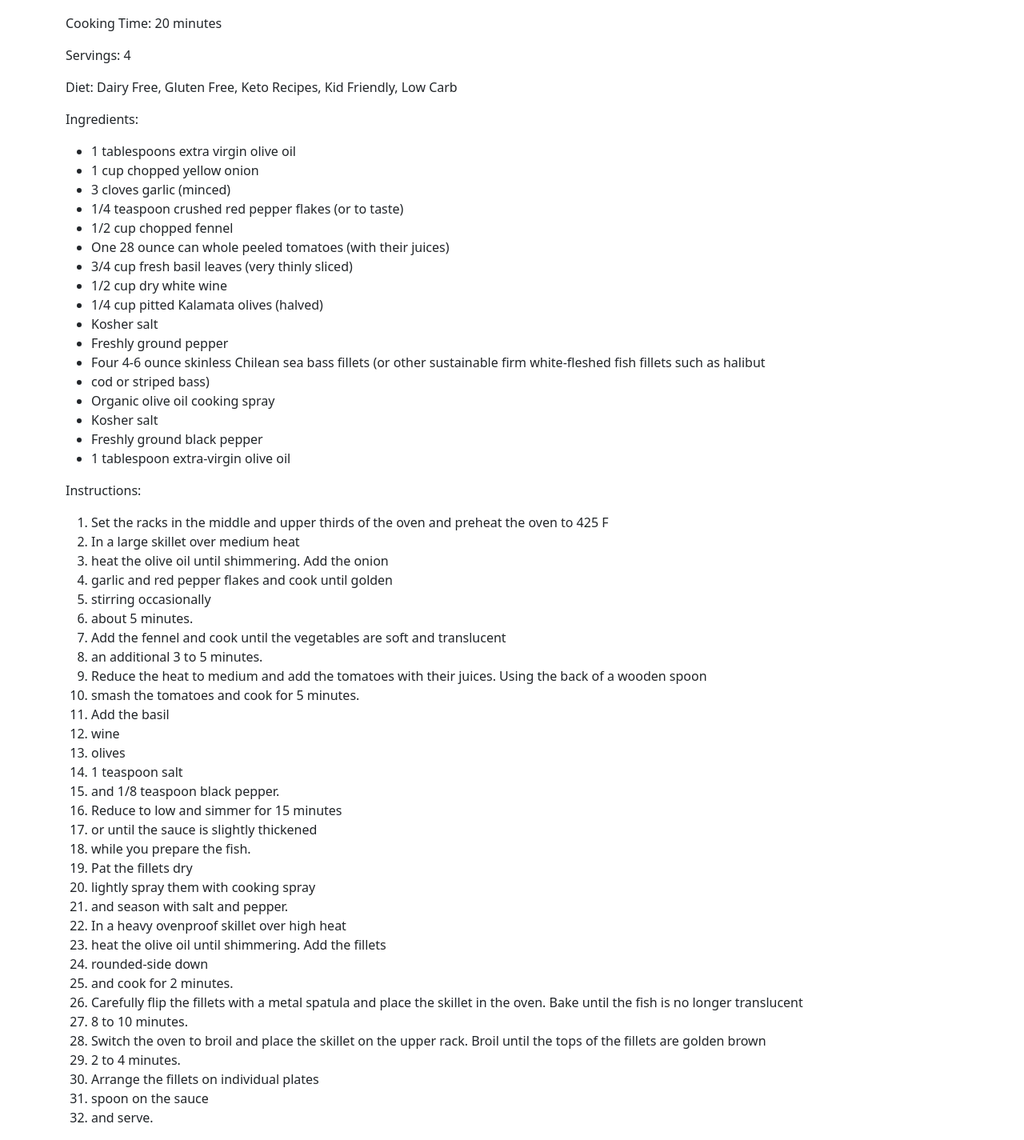
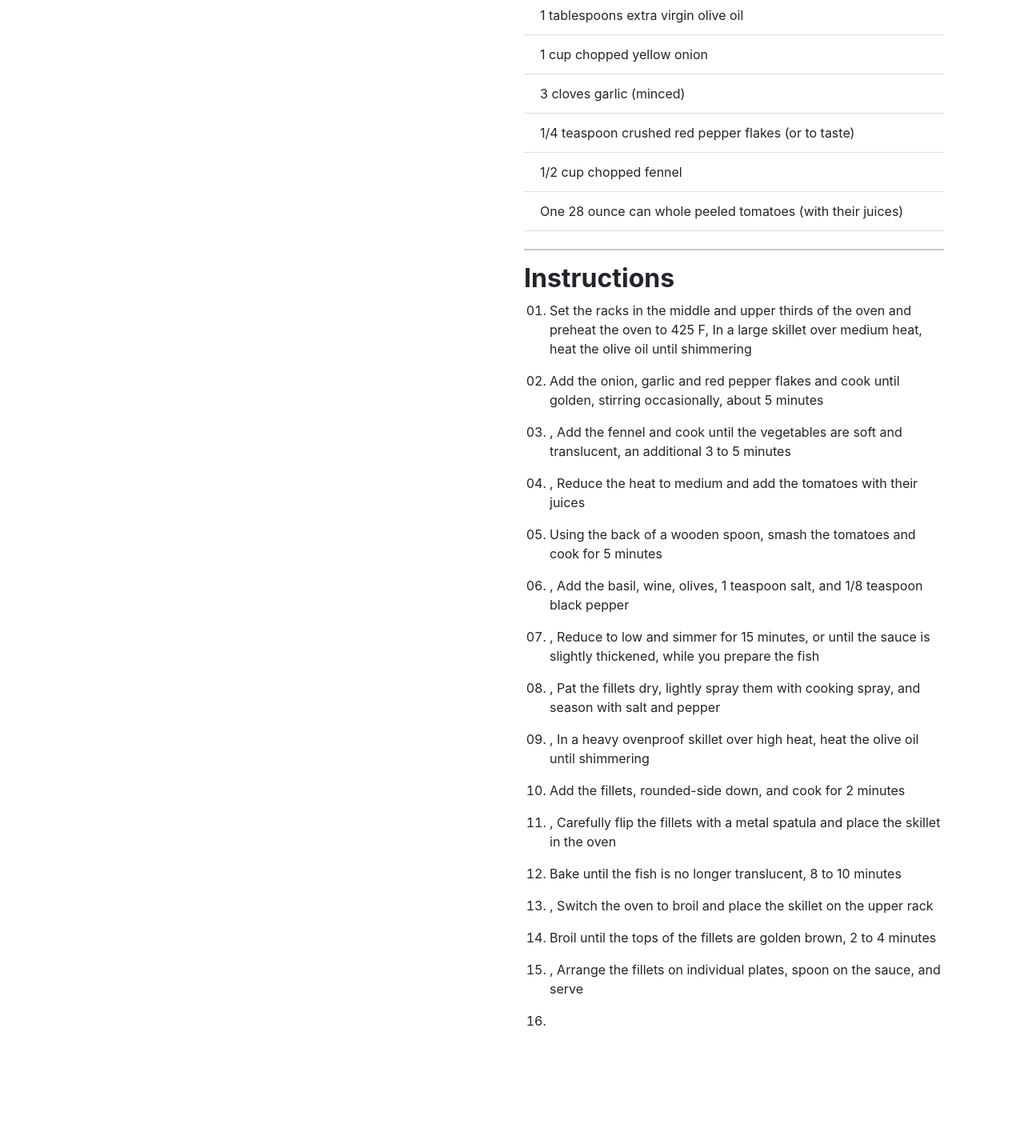
Before and after one commit to jargalsuren/recipe_capstone, a Flask app: page /recipe/1 in a window 1280 px wide. Shown: the part 459-1884 px from the top of the page at 80% size. After the commit the page ends 1741 px from the top, so only its background shows below. Run offline with Flask 2, Linux system fonts and the light colour scheme; data comes from the database, SQL or seed files in the repository; some libraries are stand-ins or nearby versions.

Commit message:
homepage finish and recipe detail ui fixes

```diff
--- a/app.py
+++ b/app.py
@@ -140,6 +140,18 @@
     return redirect(url_for('login'))
 
 
+@app.route('/homepage', methods=['GET', 'POST'])
+def homepage():
+    # query recipes for Mexican cuisine, Keto diet, and Air Fryer Recipes
+    mexican_recipes = Recipe.query.filter_by(cuisine='Mexican').limit(9).all()
+    italian_recipes = Recipe.query.filter_by(cuisine='Italian').limit(9).all()
+    american_recipes = Recipe.query.filter_by(cuisine='American').limit(9).all()
+    # render homepage with recipe sections
+    return render_template('homepage.html',
+                           mexican_recipes=mexican_recipes,
+                           american_recipes=american_recipes, italian_recipes=italian_recipes)
+
+
 @app.route('/search', methods=['GET', 'POST'])
 def index():
   return render_template('index.html')
--- /dev/null
+++ b/static/recipe_detail.css
@@ -0,0 +1,66 @@
+.container {
+    max-width: 900px;
+}
+
+img {
+    max-width: 100%;
+    height: auto;
+}
+
+h1 {
+    font-size: 2rem;
+}
+
+p {
+    font-size: 1rem;
+}
+
+hr {
+    border: none;
+    border-top: 2px solid #ddd;
+}
+
+.list-group {
+    max-height: 300px;
+    overflow-y: auto;
+}
+
+li {
+    font-size: 1rem;
+}
+
+ol {
+    list-style-type: decimal-leading-zero;
+}
+.back-button {
+    position: relative;
+    top: 0;
+    left: 0;
+    margin: 10px;
+    border: 5px solid #a6a4a4;
+    border-radius: 5px;
+}
+
+.back-button a {
+    text-decoration: none;
+    color: #333;
+    font-size: 16px;
+}
+
+.back-button a:hover {
+    text-decoration: underline;
+}
+
+@media (max-width: 576px) {
+    h1 {
+        font-size: 2rem;
+    }
+
+    p {
+        font-size: 1rem;
+    }
+
+    li {
+        font-size: 1rem;
+    }
+}
--- a/templates/base.html
+++ b/templates/base.html
@@ -16,7 +16,7 @@
         <ul class="navbar-nav">
             {% if current_user.is_authenticated %}
           <li class="nav-item">
-            <a class="nav-link" href="{{ url_for('index') }}">Home</a>
+            <a class="nav-link" href="{{ url_for('homepage') }}">Home</a>
           </li>
           <li class="nav-item">
             <a class="nav-link" href="{{ url_for('index') }}"> Get Recommendation</a>
--- a/templates/recipe_detail.html
+++ b/templates/recipe_detail.html
@@ -1,36 +1,45 @@
 {% extends "base.html" %}
 
 {% block title %}
-Home
+{{ recipe.name }}
 {% endblock %}
 
 {% block content %}
-
-<!DOCTYPE html>
-<html>
 <head>
-    <title>{{ recipe.name }}</title>
+  <link rel='stylesheet' href="{{ url_for('static', filename='recipe_detail.css')}}">
+  <link rel="stylesheet" href="https://maxcdn.bootstrapcdn.com/bootstrap/4.5.2/css/bootstrap.min.css">
 </head>
-  <body>
-    <h1>{{ recipe.name }}</h1>
-    <img src="{{ recipe.image }}" alt="{{ recipe.name }}">
-    <p>Cuisine: {{ recipe.cuisine }}</p>
-    <p>Cooking Time: {{ recipe.time }} minutes</p>
-    <p>Servings: {{ recipe.servings }}</p>
-    <p>Diet: {{ recipe.diet }}</p>
-    <p>Ingredients:</p>
-    <ul>
+<div class="container mt-5">
+  <div class="row">
+        <div class="back-button">
+    <a href="#" onclick="history.back()"><i class="fa fa-arrow-left"></i> Back</a>
+  </div>
+      </div>
+  <div class="row">
+    <div class="col-md-6">
+      <img src="{{ recipe.image }}" alt="{{ recipe.name }}" class="img-fluid">
+    </div>
+    <div class="col-md-6">
+      <h1 class="mb-4">{{ recipe.name }}</h1>
+      <p class="font-weight-bold">Cuisine: {{ recipe.cuisine }}</p>
+      <p class="font-weight-bold">Cooking Time: {{ recipe.time }} minutes</p>
+      <p class="font-weight-bold">Servings: {{ recipe.servings }}</p>
+      <p class="font-weight-bold">Diet: {{ recipe.diet }}</p>
+      <hr>
+      <h2 class="font-weight-bold">Ingredients</h2>
+      <ul class="list-group list-group-flush">
         {% for ingredient in recipe.ingredients.split(',') %}
-        <li>{{ ingredient }}</li>
+        <li class="list-group-item">{{ ingredient }}</li>
         {% endfor %}
       </ul>
-    <p>Instructions:</p>
+      <hr>
+      <h2 class="font-weight-bold">Instructions</h2>
       <ol>
-      {% for instruction in recipe.instructions.split(',') %}
-        <li>{{ instruction }}</li>
+        {% for instruction in recipe.instructions.split('.') %}
+        <li class="mb-3">{{ instruction }}</li>
         {% endfor %}
       </ol>
-  </body>
-</html>
-
+    </div>
+  </div>
+</div>
 {% endblock %}
```
Also changed, not shown: static/homepage.css (added, +17 -0 lines), templates/homepage.html (added, +61 -0 lines). Lines whose indentation alone changed are shown as unchanged.
